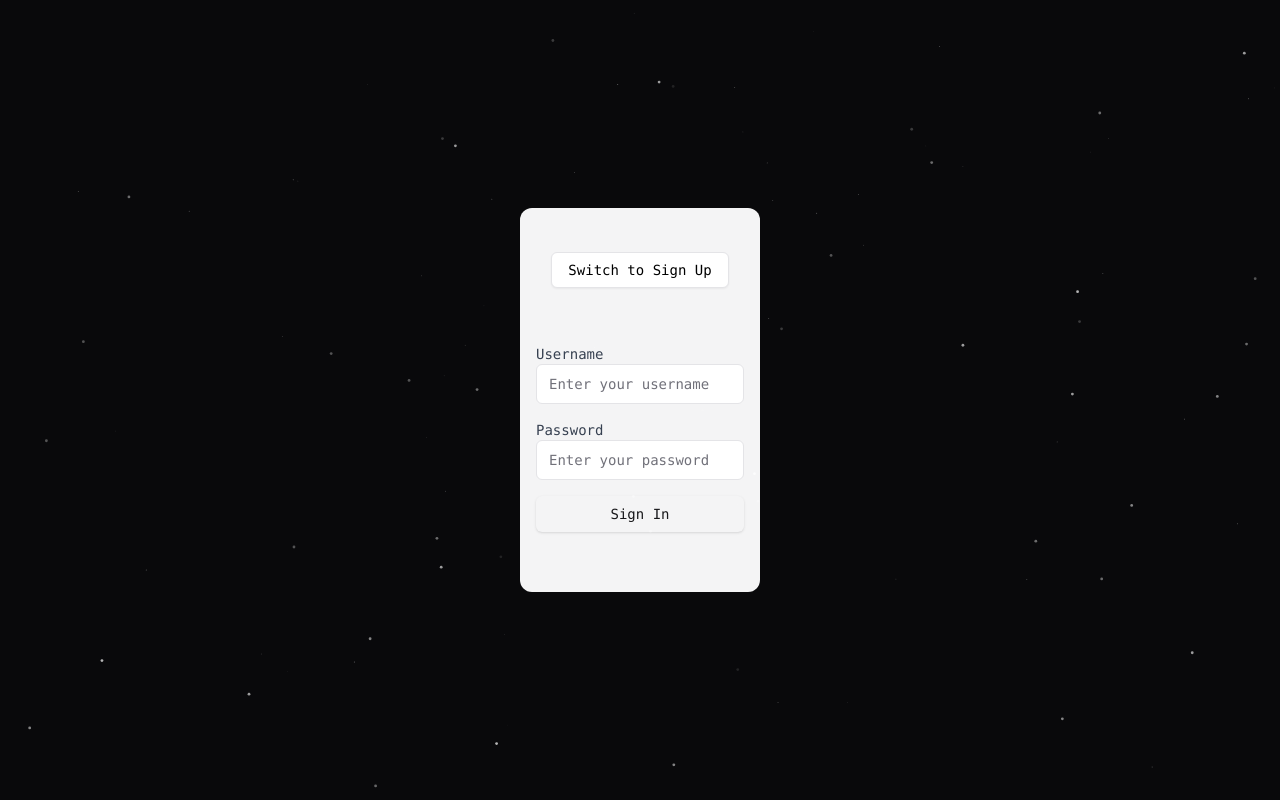
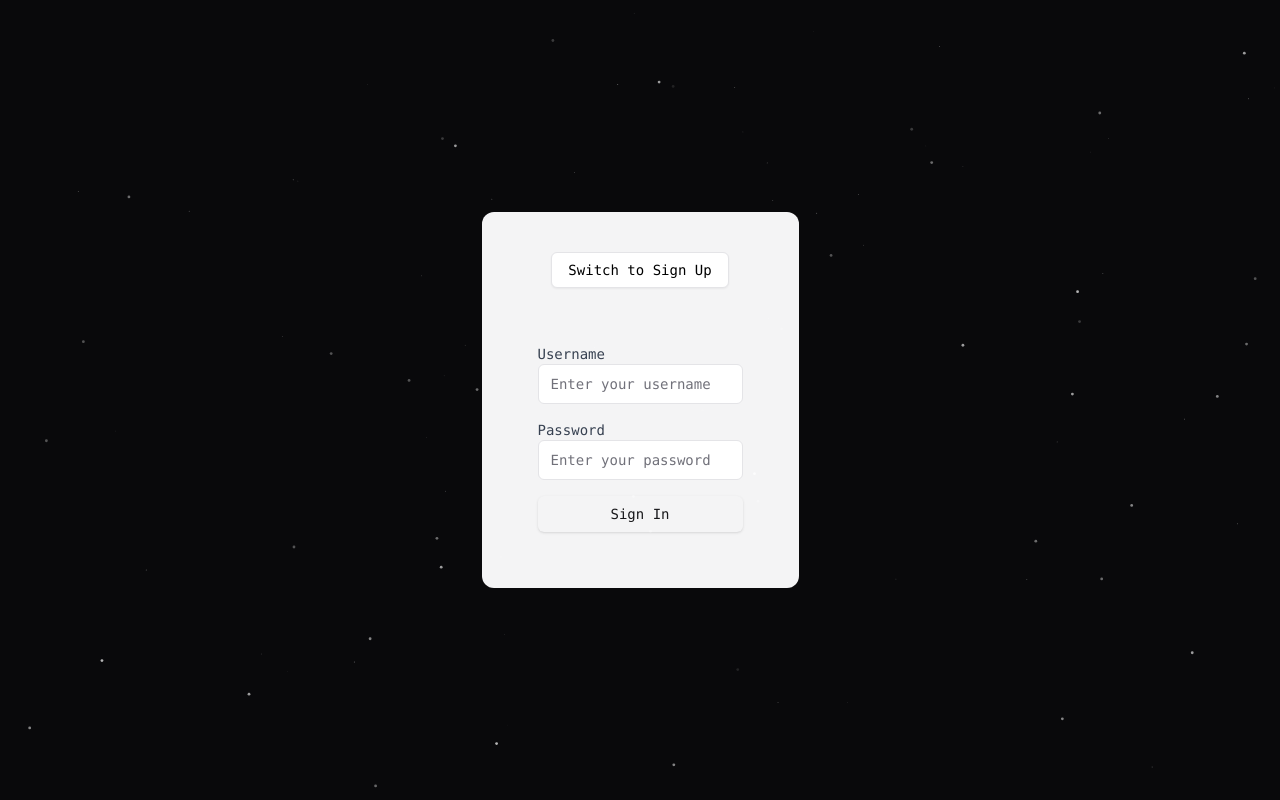
Before and after one commit to oahednoorforhad/todolist, a Next.js app: page / in a window 1280 px wide. Built offline with nearby package versions, Linux system fonts and the light colour scheme.

Commit message:
sign out added

```diff
--- a/app/AuthForm.tsx
+++ b/app/AuthForm.tsx
@@ -7,11 +7,13 @@ import { Input } from "@/components/ui/input";
 // Add a prop for the auth success callback
 export default function AuthForm({ onAuthSuccess }: { onAuthSuccess: () => void }) {
   const [isSignUp, setIsSignUp] = useState(false);
+  const [isSignIn, setIsSignIn] = useState(false);
   const [username, setUsername] = useState("");
   const [password, setPassword] = useState("");
   const [email, setEmail] = useState("");
+let flag = true;
   const [isSubmitted, setIsSubmitted] = useState(false);
-
+  const auth = { username: "oahed", pass: "oahed"}
   const handleSubmit = (e: React.FormEvent<HTMLFormElement>) => {
     e.preventDefault();
     setIsSubmitted(true);
@@ -19,16 +21,22 @@ export default function AuthForm({ onAuthSuccess }: { onAuthSuccess: () => void
     // Simulating authentication logic
     if (isSignUp) {
       console.log("Sign Up Data - Username:", username, "Email:", email, "Password:", password);
-    } else {
-      console.log("Sign In Data - Username:", username, "Password:", password);
+      onAuthSuccess();
+    } else if(username==auth.username && password==auth.pass) {
+      // console.log("Sign In Data - Username:", username, "Password:", password);
+      onAuthSuccess();
+    }
+    else {
+      flag = true;
     }
 
     // Assuming authentication is successful, trigger the parent callback
-    onAuthSuccess();
+    // onAuthSuccess();
   };
 
+
   return (
-    <div className="flex flex-col items-center justify-center h-96 w-60 rounded-xl bg-secondary">
+    <div className="flex flex-col items-center justify-center p-10 rounded-xl bg-secondary text-black">
       <div className="mb-6">
               <Button
           variant="outline"
@@ -88,9 +96,9 @@ export default function AuthForm({ onAuthSuccess }: { onAuthSuccess: () => void
           {isSignUp ? "Sign Up" : "Sign In"}
         </Button>
 
-        {isSubmitted && (
+        {!flag && (
           <p className="mt-4 text-center text-green-500">
-            {isSignUp ? "Sign Up" : "Sign In"} Form Submitted. Check console for details.
+            Username or Password does not match...
           </p>
         )}
       </form>
--- a/app/ToDoList.tsx
+++ b/app/ToDoList.tsx
@@ -5,7 +5,7 @@ import { Button } from '@/components/ui/button'
 import { cn } from '@/lib/utils'
 import { SearchParamsContext } from 'next/dist/shared/lib/hooks-client-context.shared-runtime'
 import React, { useState } from 'react'
-export default function ToDoList(){
+export default function ToDoList({ onLogout }: { onLogout: () => void }){
     const [tasks, setTasks] = useState(["Get Up", "Freshen Up", "Take Shower", "Go To Uni"])
     const [newTask, setNewTask]=useState("")
     function handleInputChange(event: { target: { value: React.SetStateAction<string> } }) {
@@ -52,6 +52,10 @@ export default function ToDoList(){
             setTasks(updatedTasks)
         }
     }
+    const handleSignOut = () => {
+        console.log("sign out triggered")
+    onLogout();
+  }
     return (
         <div className="p-10 justify-items-center">
             <div className='pb-20'>
@@ -104,6 +108,12 @@ export default function ToDoList(){
                 )}
             </ol>
             </div>
+            <div>
+                <Button
+                onClick={handleSignOut}>
+                    Sign out
+                </Button>
+            </div>
         </div>
     )
   }
--- a/app/page.tsx
+++ b/app/page.tsx
@@ -9,17 +9,20 @@ export default function Home() {
   const [isAuthenticated, setIsAuthenticated] = useState(false);
 
   // Function to handle authentication completion
-  const handleAuthSuccess = () => {
+  const handleAuth = () => {
     setIsAuthenticated(true); // Set authenticated to true after auth success
   };
-
+  const handleLogout = () => {
+    console.log("handle sign out triggered")
+    setIsAuthenticated(false); // Set authenticated to false after logout
+  };
   return (
     <div className="h-screen w-full font-mono bg-foreground text-background flex items-center justify-center justify-items-center relative">
       {/* Conditionally render AuthForm or ToDoList */}
       {!isAuthenticated ? (
-        <AuthForm onAuthSuccess={handleAuthSuccess} /> // Pass the success handler to AuthForm
+        <AuthForm onAuthSuccess={handleAuth} /> // Pass the success handler to AuthForm
       ) : (
-        <ToDoList />
+        <ToDoList onLogout={handleLogout} />
       )}
 
       <Particles className="absolute inset-0" quantity={100} ease={100} refresh />
```
